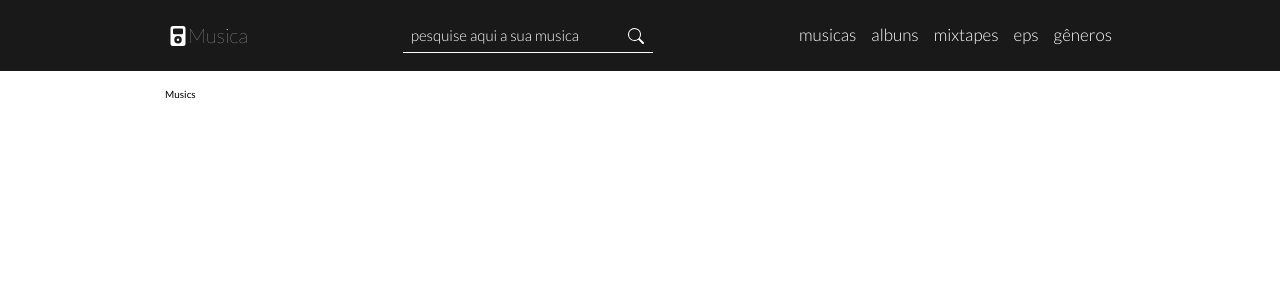
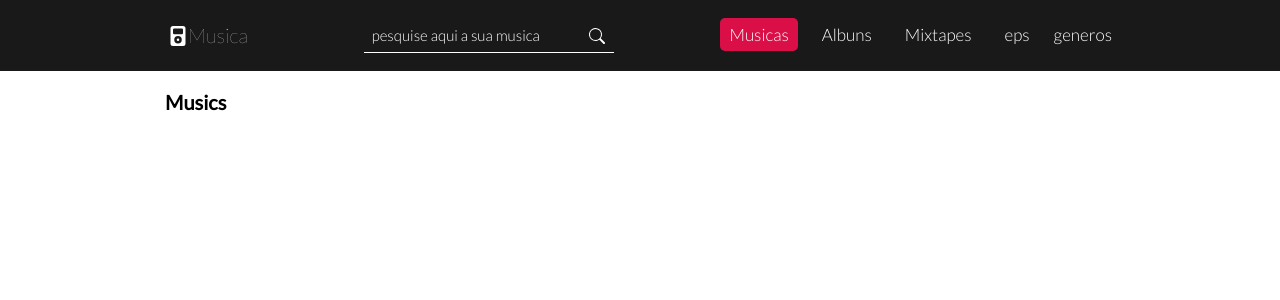
Before and after one commit to Rubalaine/music-wesite-front, a React (Create React App) app: page /musics in a window 1280 px wide. Shown: the top 300 px of the page. Built offline with nearby package versions, Linux system fonts and the light colour scheme.

Commit message:
navigation and navlink done

```diff
--- a/src/App.css
+++ b/src/App.css
@@ -3,6 +3,8 @@
   --color-blak: #000;
   --color-grey-light: #e2e2e2;
   --color-grey-dark: #191919;
+  --color-red: #DA0F47;
+  --color-red-light: #fd5f8c;
 }
 * {
   box-sizing: border-box;
--- a/src/App.tsx
+++ b/src/App.tsx
@@ -7,15 +7,17 @@ import { BrowserRouter as Router, Route } from "react-router-dom";
 import Musics from "./pages/Musics";
 import Eps from "./pages/Eps";
 import Albuns from "./pages/Albuns";
+import Mixtapes from "./pages/Mixtapes";
 const App = () => {
   return (
     <Router>
       <Navigation />
       <AppWrapper>
         <Route path="/" exact component={Home} />
-        <Route path="/musics" exact component={Musics} />
-        <Route path="/eps" exact component={Eps} />
-        <Route path="/Albuns" exact component={Albuns} />
+        <Route path="/musics" component={Musics} />
+        <Route path="/eps" component={Eps} />
+        <Route path="/albuns" component={Albuns} />
+        <Route path="/mixtapes" component={Mixtapes} />
       </AppWrapper>
     </Router>
   );
--- a/src/components/Layout/Navigation.tsx
+++ b/src/components/Layout/Navigation.tsx
@@ -3,6 +3,7 @@ import styled from "styled-components";
 import IconWrapper from "../Wrappers/IconWrapper";
 import { BsFillMusicPlayerFill } from "react-icons/bs";
 import SearchBar from "../Generic/SearchBar";
+import { Link, NavLink } from "react-router-dom";
 const Nav = styled.nav`
   color: var(--color-white);
   background-color: var(--color-grey-dark);
@@ -16,6 +17,22 @@ const NavBar = styled.div`
   display: flex;
   align-items: center;
   justify-content: space-between;
+`;
+const Lnk = styled(NavLink)`
+  color: inherit;
+  text-decoration: none;
+  transition: all 0.4s;
+  padding: 0.6rem 0.9rem;
+  border-radius: 5px;
+  &.active {
+    background-color: var(--color-red);
+    &:hover {
+      color: var(--color-white);
+    }
+  }
+  &:hover {
+    color: var(--color-red-light);
+  }
 `;
 const NavUl = styled.ul`
   display: flex;
@@ -41,11 +58,19 @@ const Navigation = () => {
         <SearchBar />
 
         <NavUl>
-          <NavLi>musicas</NavLi>
-          <NavLi>albuns</NavLi>
-          <NavLi>mixtapes</NavLi>
-          <NavLi>eps</NavLi>
-          <NavLi>gêneros</NavLi>
+          <NavLi>
+            <Lnk to="/musics">Musicas</Lnk>
+          </NavLi>
+          <NavLi>
+            <Lnk to="/albuns">Albuns</Lnk>
+          </NavLi>
+          <NavLi>
+            <Lnk to="/mixtapes">Mixtapes</Lnk>
+          </NavLi>
+          <NavLi>
+            <Lnk to="/eps">eps</Lnk>
+          </NavLi>
+          <NavLi>generos</NavLi>
         </NavUl>
       </NavBar>
     </Nav>
--- a/src/pages/Musics.tsx
+++ b/src/pages/Musics.tsx
@@ -1,7 +1,7 @@
 import React from "react";
 
 const Musics = () => {
-  return <div>Musics</div>;
+  return <h1>Musics</h1>;
 };
 
 export default Musics;
```
